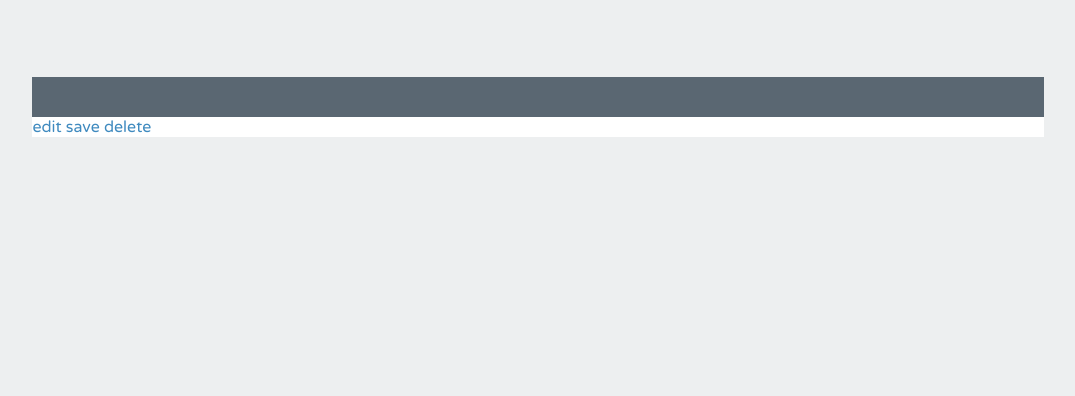
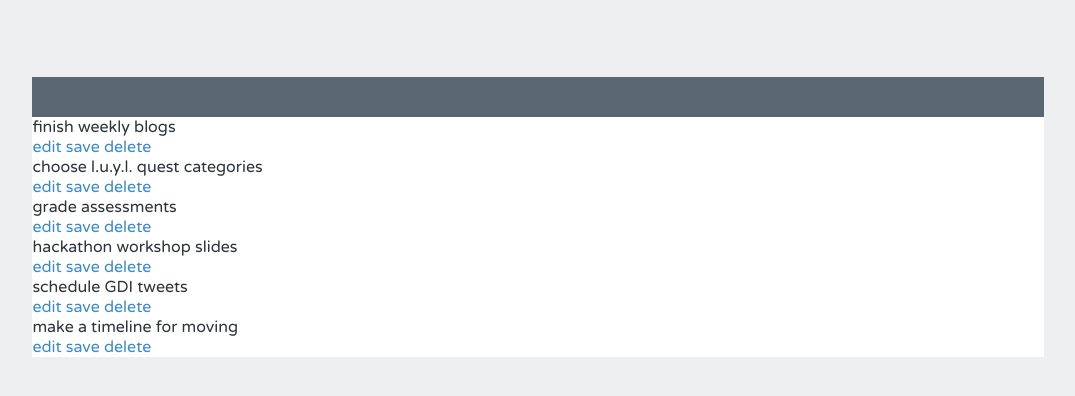
Before and after one commit to jeseekia/angular-todo, a plain HTML site: page index.html in a window 1280 px wide. Shown: the part 62-458 px from the top of the page, without its empty margins (102-1177 px from the left). Drawn offline with nearby package versions, Linux system fonts and the light colour scheme.

Commit message:
Repeating the todo content for each item in todos array.

```diff
--- a/index.html
+++ b/index.html
@@ -9,6 +9,7 @@
   <body ng-app="todoListApp">
     <h1>My Todos</h1>
     <div ng-controller="mainCtrl" class="list">
+      <div ng-repeat="todo in todos">
         <input ng-model="todo.completed" type="checkbox"/>
         <label ng-hide="editing" class="editing-label">{{todo.name}}</label>
         <input ng-show="editing" ng-model="todo.name" class="editing-label" type="text"/>
@@ -18,6 +19,7 @@
           <a href="" class="delete">delete</a>
         </div>
       </div>
+    </div>
     <script src="vendor/angular.js" type="text/javascript"></script>
     <script src="scripts/app.js" type="text/javascript"></script>
   </body>
```
Lines whose indentation alone changed are shown as unchanged.
